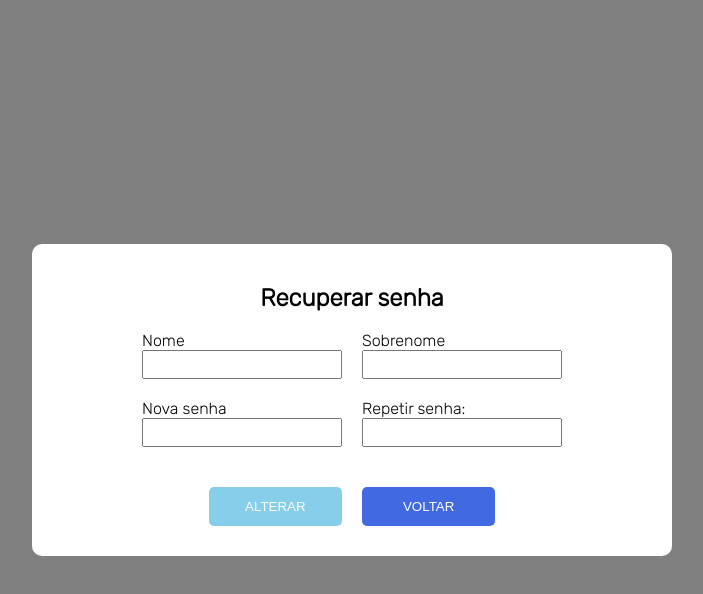
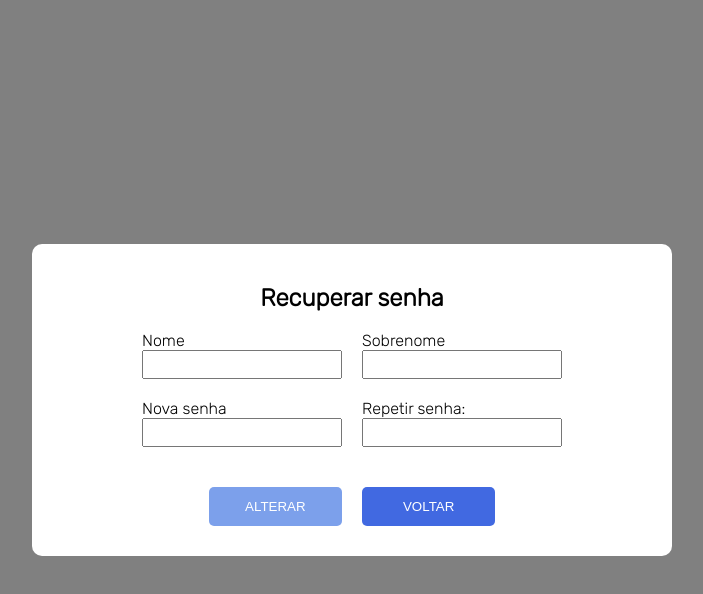
Before and after one commit to gabriel-augg/fomulario-de-informacoes, a plain HTML site: page recuperar.html in a window 1280 px wide. In both pictures the pointer is over the button "ALTERAR". Shown: the whole page, without its empty margins (288-991 px from the left). Drawn offline with Linux system fonts and the light colour scheme.

Commit message:
Style: aletração no css

```diff
--- a/style.css
+++ b/style.css
@@ -232,7 +232,9 @@ body * {
 
 
 #alterar:hover, #voltarRecuperar:hover {
-    background-color: #87CEEB;
+    transition: 0.2s all;
+    background-color: #7CA0EB;
+
 }
 
 @media only screen and (max-width: 1000px) {
```
